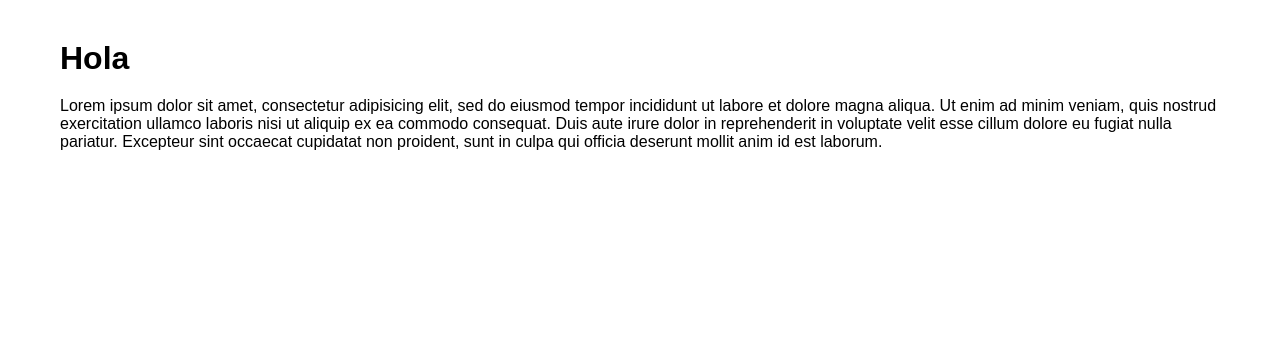
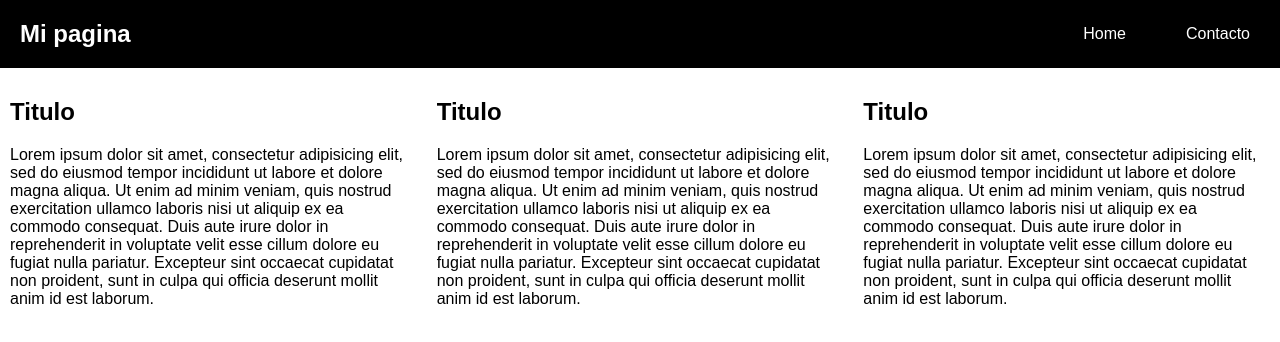
Before and after one commit to santiagotrini/ejemplo-gh-pages, a plain HTML site: page index.html in a window 1280 px wide. Drawn offline with Linux system fonts and the light colour scheme.

Commit message:
cambia totalmente la pagina

```diff
--- a/index.html
+++ b/index.html
@@ -6,7 +6,26 @@
     <title>Un ejemplo de una web en GH Pages</title>
   </head>
   <body>
-    <h1>Hola</h1>
-    <p>Lorem ipsum dolor sit amet, consectetur adipisicing elit, sed do eiusmod tempor incididunt ut labore et dolore magna aliqua. Ut enim ad minim veniam, quis nostrud exercitation ullamco laboris nisi ut aliquip ex ea commodo consequat. Duis aute irure dolor in reprehenderit in voluptate velit esse cillum dolore eu fugiat nulla pariatur. Excepteur sint occaecat cupidatat non proident, sunt in culpa qui officia deserunt mollit anim id est laborum.</p>
+    <nav>
+      <h2>Mi pagina</h2>
+      <ul>
+        <li>Home</li>
+        <li>Contacto</li>
+      </ul>
+    </nav>
+    <main>
+      <article>
+        <h2>Titulo</h2>
+        <p>Lorem ipsum dolor sit amet, consectetur adipisicing elit, sed do eiusmod tempor incididunt ut labore et dolore magna aliqua. Ut enim ad minim veniam, quis nostrud exercitation ullamco laboris nisi ut aliquip ex ea commodo consequat. Duis aute irure dolor in reprehenderit in voluptate velit esse cillum dolore eu fugiat nulla pariatur. Excepteur sint occaecat cupidatat non proident, sunt in culpa qui officia deserunt mollit anim id est laborum.</p>
+      </article>
+      <article>
+        <h2>Titulo</h2>
+        <p>Lorem ipsum dolor sit amet, consectetur adipisicing elit, sed do eiusmod tempor incididunt ut labore et dolore magna aliqua. Ut enim ad minim veniam, quis nostrud exercitation ullamco laboris nisi ut aliquip ex ea commodo consequat. Duis aute irure dolor in reprehenderit in voluptate velit esse cillum dolore eu fugiat nulla pariatur. Excepteur sint occaecat cupidatat non proident, sunt in culpa qui officia deserunt mollit anim id est laborum.</p>
+      </article>
+      <article>
+        <h2>Titulo</h2>
+        <p>Lorem ipsum dolor sit amet, consectetur adipisicing elit, sed do eiusmod tempor incididunt ut labore et dolore magna aliqua. Ut enim ad minim veniam, quis nostrud exercitation ullamco laboris nisi ut aliquip ex ea commodo consequat. Duis aute irure dolor in reprehenderit in voluptate velit esse cillum dolore eu fugiat nulla pariatur. Excepteur sint occaecat cupidatat non proident, sunt in culpa qui officia deserunt mollit anim id est laborum.</p>
+      </article>
+    </main>
   </body>
 </html>
--- a/styles.css
+++ b/styles.css
@@ -1,4 +1,42 @@
 * {
-  margin: 20px;
   font-family: sans-serif;
 }
+
+body {
+  margin: 0;
+}
+
+nav {
+  display: flex;
+  justify-content: space-between;
+  align-items: center;
+}
+
+nav h2 {
+  margin-left: 20px;
+  color: white;
+}
+
+nav {
+  background: black;
+}
+
+nav ul {
+  list-style-type: none;
+  display: flex;
+  justify-content: space-around;
+}
+
+li {
+  margin: 0 30px;
+  color: white;
+}
+
+main {
+  display: flex;
+}
+
+article {
+  margin: 10px;
+  flex: 200;
+}
```
